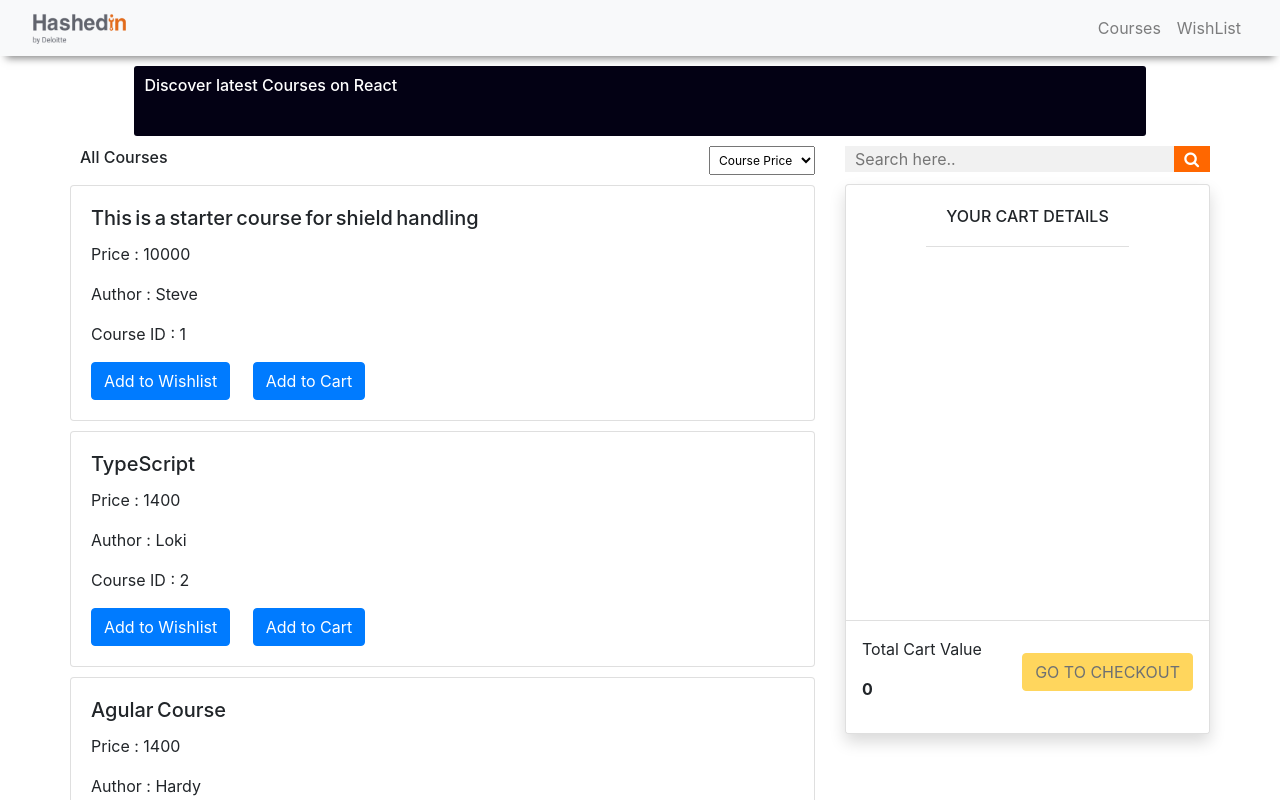
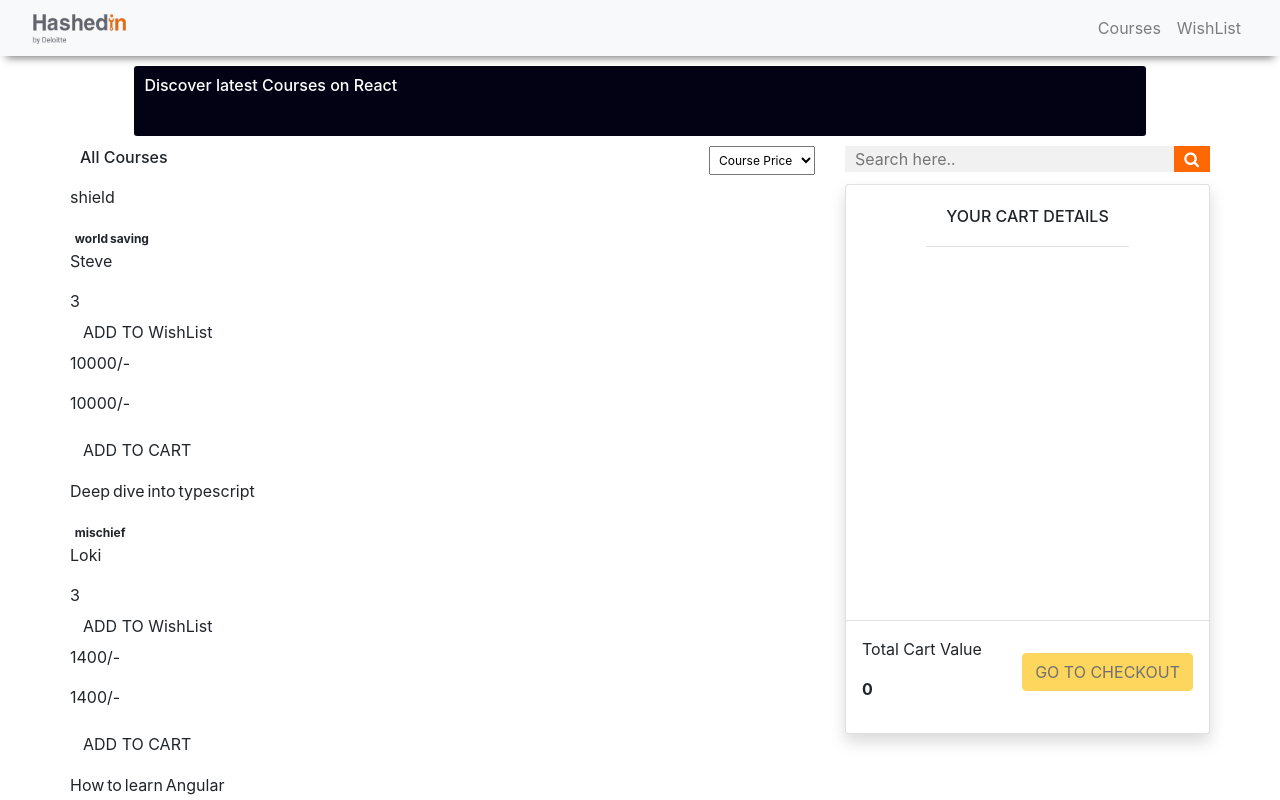
Before and after one commit to bhargavt1997-zz/finalassignment, an Angular app: page /dashboard in a window 1280 px wide. Shown: the top 800 px of the page. Built offline with nearby package versions, Linux system fonts and the light colour scheme.

Commit message:
added course card

```diff
--- a/src/app/dashboard/courses/courses.component.html
+++ b/src/app/dashboard/courses/courses.component.html
@@ -1,4 +1,4 @@
-<div class="courses" *ngFor="let item of courses">
+<!-- <div class="courses" *ngFor="let item of courses">
 <div class="card">
     <div class="card-body">
         <h5 class="card-title">{{item.courseDescription}}</h5>
@@ -9,4 +9,30 @@
         <a  class="btn btn-primary" (click)="addToCart(item.id)"> Add to Cart</a>
     </div>
 </div>
+</div> -->
+<div class="courses" *ngFor="let item of courses">
+<div class="course-card" attr.data-id="{{item.id}}">
+    <div class="square"></div>
+    <div class="title-container">
+        <p class="title">{{item.title}}</p>
+        <span class="badge badge-color" *ngFor="let tag of item.tags">{{tag}}</span>
+    </div>
+    <div class="other-details">
+        <div class="vertically-center">
+            <p class="author">{{item.courseCreator}}</p>
+        </div> 3
+        <div class="vertically-center">
+            <button class="btn btn-primary-common btnclass" (click)="addToWishlist(item.id)">ADD TO WishList</button>
+        </div>
+        <div class="vertically-center">
+            <p class="discount-price">{{item.price}}/-</p>
+        </div>
+        <div class="vertically-center">
+            <p class="original-price">{{item.price}}/-</p>
+        </div>
+        <div class="vertically-center">
+            <button class="btn btn-primary-common btnclass" (click)="addToCart(item.id)">ADD TO CART</button>
+        </div>
+    </div>
+  </div>
 </div>
--- a/src/app/dashboard/dashboard/dashboard.component.ts
+++ b/src/app/dashboard/dashboard/dashboard.component.ts
@@ -10,9 +10,7 @@ import { DashboardServiceService } from '../dashboard-service.service';
 export class DashboardComponent implements OnInit {
   CourseList:courses[] =[];
   constructor(private commonService:DashboardServiceService) {
-
    }
-
   ngOnInit(): void {
     this.getCourses();
   }
```
